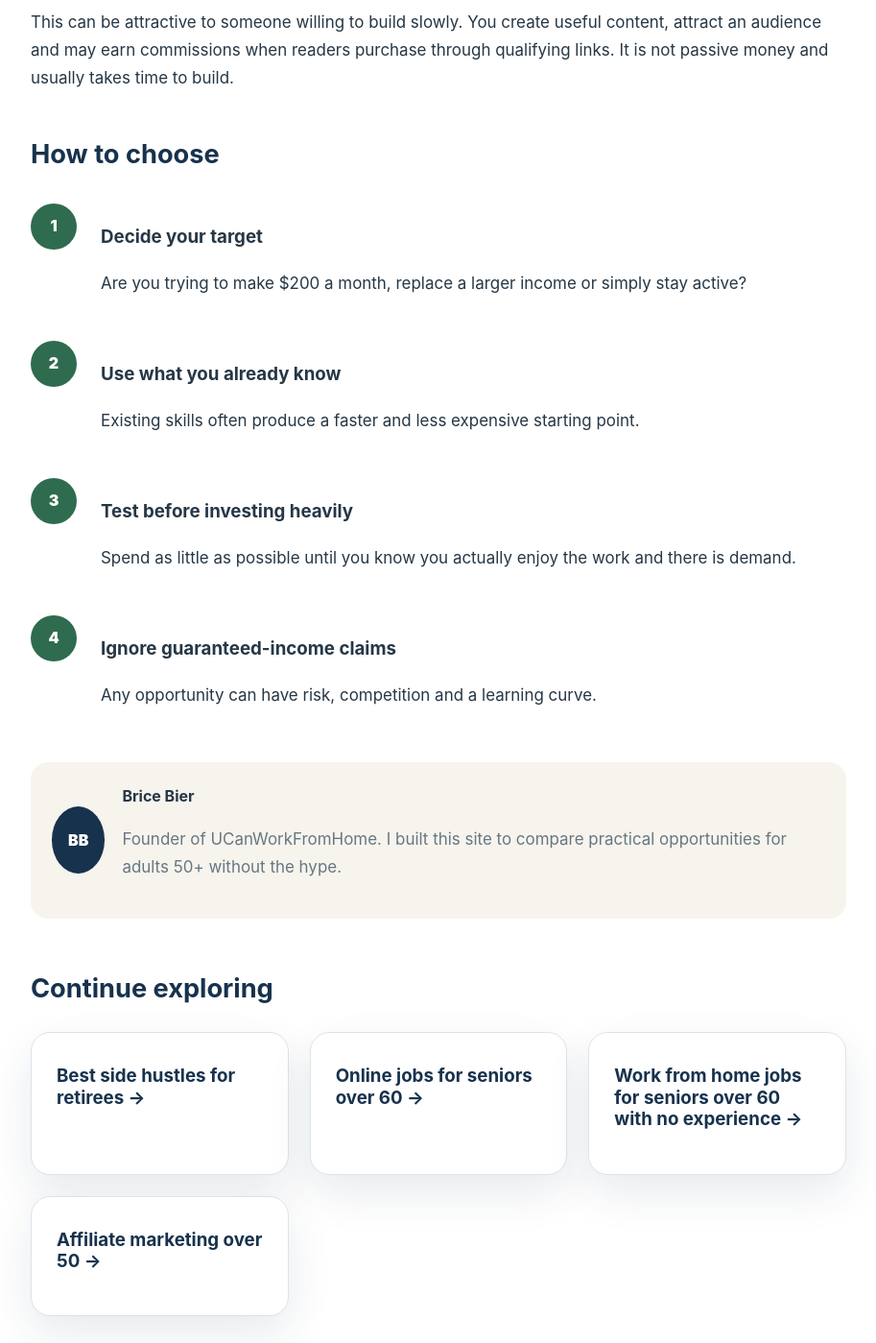
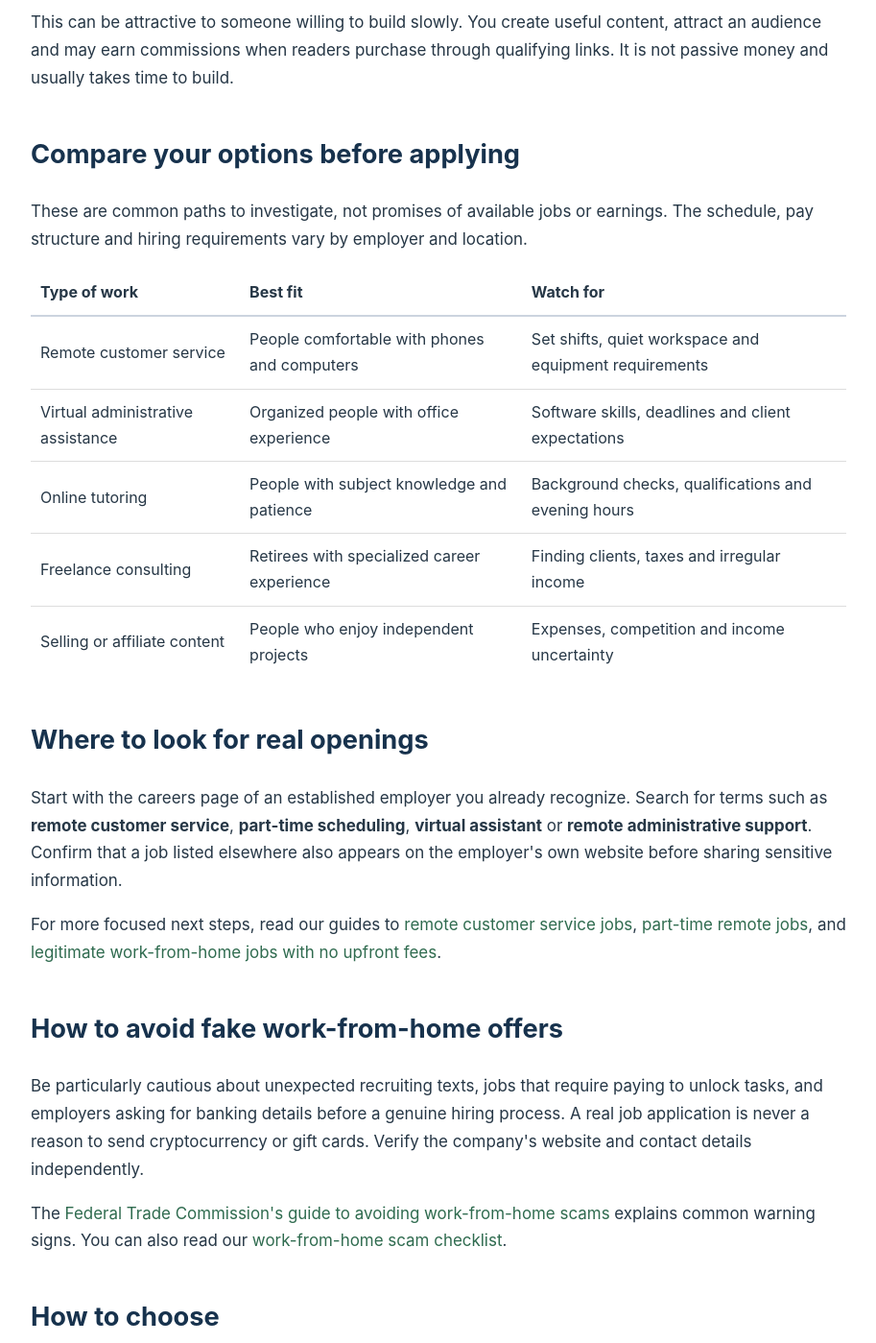
Before and after one commit to BriceKBier/Livegood-Affiliate, a plain HTML site: page best-work-from-home-jobs-retirees-2026.html in a window 1280 px wide. Shown: the part 1520-2919 px from the top of the page at 96% size, without its empty margins (183-1096 px from the left). Drawn offline with Linux system fonts and the light colour scheme.

Commit message:
Improve retiree remote-work guide with comparison and verified scam resources

```diff
--- a/best-work-from-home-jobs-retirees-2026.html
+++ b/best-work-from-home-jobs-retirees-2026.html
@@ -28,6 +28,21 @@
 <h2>3. Tutoring or teaching</h2><p>If you have a subject you know well, online tutoring can turn existing knowledge into flexible work. Credentials and platform requirements vary.</p>
 <h2>4. Online selling</h2><p>Selling items, crafts, collectibles or niche products can work well for people who enjoy the activity itself. Remember to account for fees, shipping, returns and the time required.</p>
 <h2>5. Content and affiliate marketing</h2><p>This can be attractive to someone willing to build slowly. You create useful content, attract an audience and may earn commissions when readers purchase through qualifying links. It is not passive money and usually takes time to build.</p>
+<h2>Compare your options before applying</h2>
+<p>These are common paths to investigate, not promises of available jobs or earnings. The schedule, pay structure and hiring requirements vary by employer and location.</p>
+<div style="overflow-x:auto"><table style="width:100%;border-collapse:collapse;text-align:left"><thead><tr><th scope="col" style="padding:10px;border-bottom:2px solid #ccd4df">Type of work</th><th scope="col" style="padding:10px;border-bottom:2px solid #ccd4df">Best fit</th><th scope="col" style="padding:10px;border-bottom:2px solid #ccd4df">Watch for</th></tr></thead><tbody>
+<tr><td style="padding:10px;border-bottom:1px solid #ddd">Remote customer service</td><td style="padding:10px;border-bottom:1px solid #ddd">People comfortable with phones and computers</td><td style="padding:10px;border-bottom:1px solid #ddd">Set shifts, quiet workspace and equipment requirements</td></tr>
+<tr><td style="padding:10px;border-bottom:1px solid #ddd">Virtual administrative assistance</td><td style="padding:10px;border-bottom:1px solid #ddd">Organized people with office experience</td><td style="padding:10px;border-bottom:1px solid #ddd">Software skills, deadlines and client expectations</td></tr>
+<tr><td style="padding:10px;border-bottom:1px solid #ddd">Online tutoring</td><td style="padding:10px;border-bottom:1px solid #ddd">People with subject knowledge and patience</td><td style="padding:10px;border-bottom:1px solid #ddd">Background checks, qualifications and evening hours</td></tr>
+<tr><td style="padding:10px;border-bottom:1px solid #ddd">Freelance consulting</td><td style="padding:10px;border-bottom:1px solid #ddd">Retirees with specialized career experience</td><td style="padding:10px;border-bottom:1px solid #ddd">Finding clients, taxes and irregular income</td></tr>
+<tr><td style="padding:10px">Selling or affiliate content</td><td style="padding:10px">People who enjoy independent projects</td><td style="padding:10px">Expenses, competition and income uncertainty</td></tr>
+</tbody></table></div>
+<h2>Where to look for real openings</h2>
+<p>Start with the careers page of an established employer you already recognize. Search for terms such as <strong>remote customer service</strong>, <strong>part-time scheduling</strong>, <strong>virtual assistant</strong> or <strong>remote administrative support</strong>. Confirm that a job listed elsewhere also appears on the employer's own website before sharing sensitive information.</p>
+<p>For more focused next steps, read our guides to <a href="remote-customer-service-jobs-seniors.html">remote customer service jobs</a>, <a href="part-time-work-from-home-jobs-retirees.html">part-time remote jobs</a>, and <a href="legitimate-work-from-home-jobs-no-fees.html">legitimate work-from-home jobs with no upfront fees</a>.</p>
+<h2>How to avoid fake work-from-home offers</h2>
+<p>Be particularly cautious about unexpected recruiting texts, jobs that require paying to unlock tasks, and employers asking for banking details before a genuine hiring process. A real job application is never a reason to send cryptocurrency or gift cards. Verify the company's website and contact details independently.</p>
+<p>The <a href="https://consumer.ftc.gov/consumer-alerts/2025/06/how-avoid-work-home-job-scams" target="_blank" rel="noopener noreferrer">Federal Trade Commission's guide to avoiding work-from-home scams</a> explains common warning signs. You can also read our <a href="work-from-home-scams-to-avoid-2026.html">work-from-home scam checklist</a>.</p>
 <h2>How to choose</h2><div class="steps"><div class="step"><div><h3>Decide your target</h3><p>Are you trying to make $200 a month, replace a larger income or simply stay active?</p></div></div><div class="step"><div><h3>Use what you already know</h3><p>Existing skills often produce a faster and less expensive starting point.</p></div></div><div class="step"><div><h3>Test before investing heavily</h3><p>Spend as little as possible until you know you actually enjoy the work and there is demand.</p></div></div><div class="step"><div><h3>Ignore guaranteed-income claims</h3><p>Any opportunity can have risk, competition and a learning curve.</p></div></div></div>
 <div class="author-box"><div class="author-mark">BB</div><div><strong>Brice Bier</strong><p class="small-note">Founder of UCanWorkFromHome. I built this site to compare practical opportunities for adults 50+ without the hype.</p></div></div>
 <div class="related"><h2>Continue exploring</h2><div class="link-grid"><a class="link-card" href="best-side-hustles-for-retirees-2026.html"><h3>Best side hustles for retirees →</h3></a><a class="link-card" href="best-online-jobs-for-seniors-over-60.html"><h3>Online jobs for seniors over 60 →</h3></a><a class="link-card" href="work-from-home-no-experience.html"><h3>Work from home jobs for seniors over 60 with no experience →</h3></a><a class="link-card" href="affiliate-marketing-for-beginners-over-50.html"><h3>Affiliate marketing over 50 →</h3></a></div></div>
```
